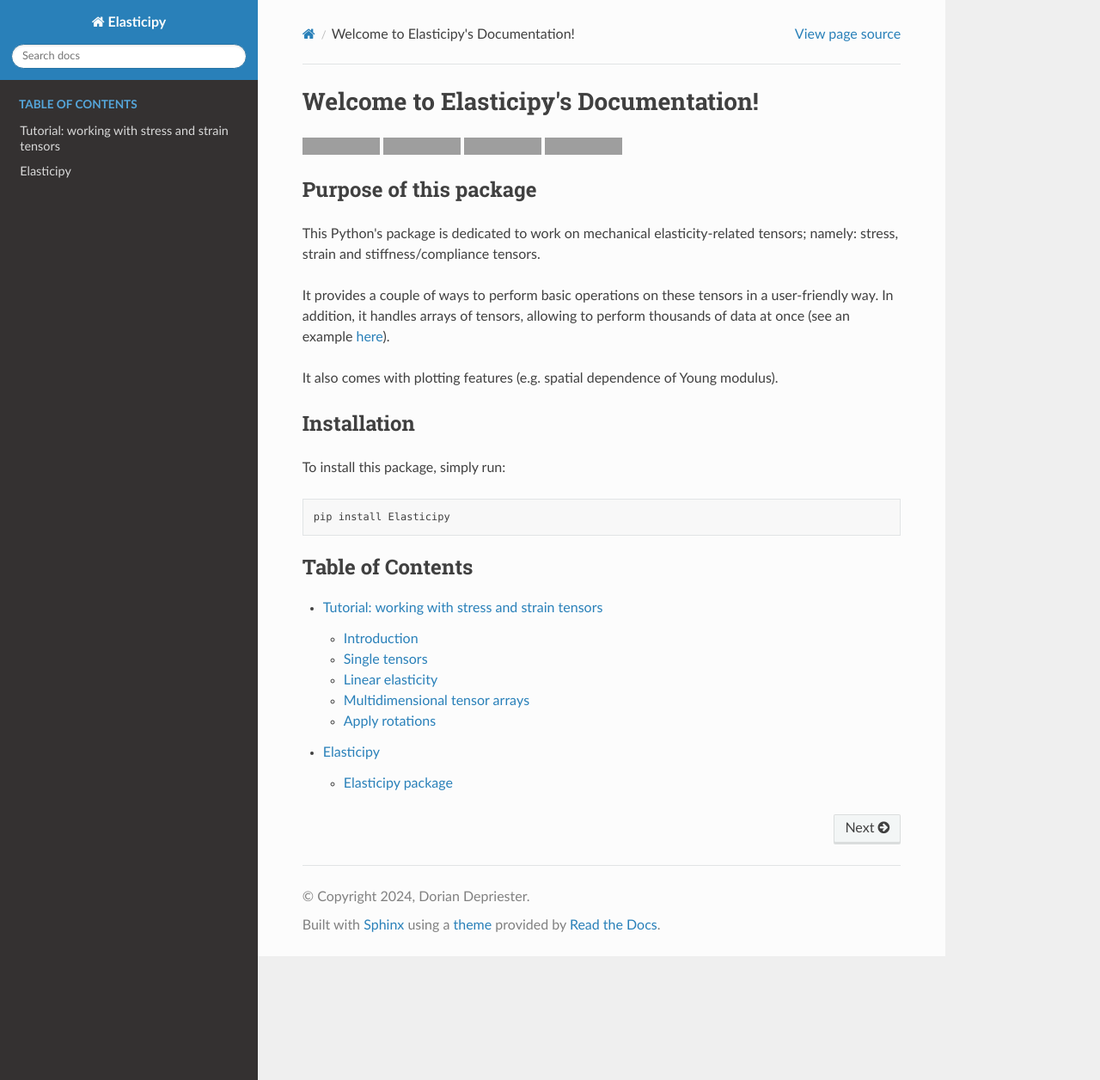
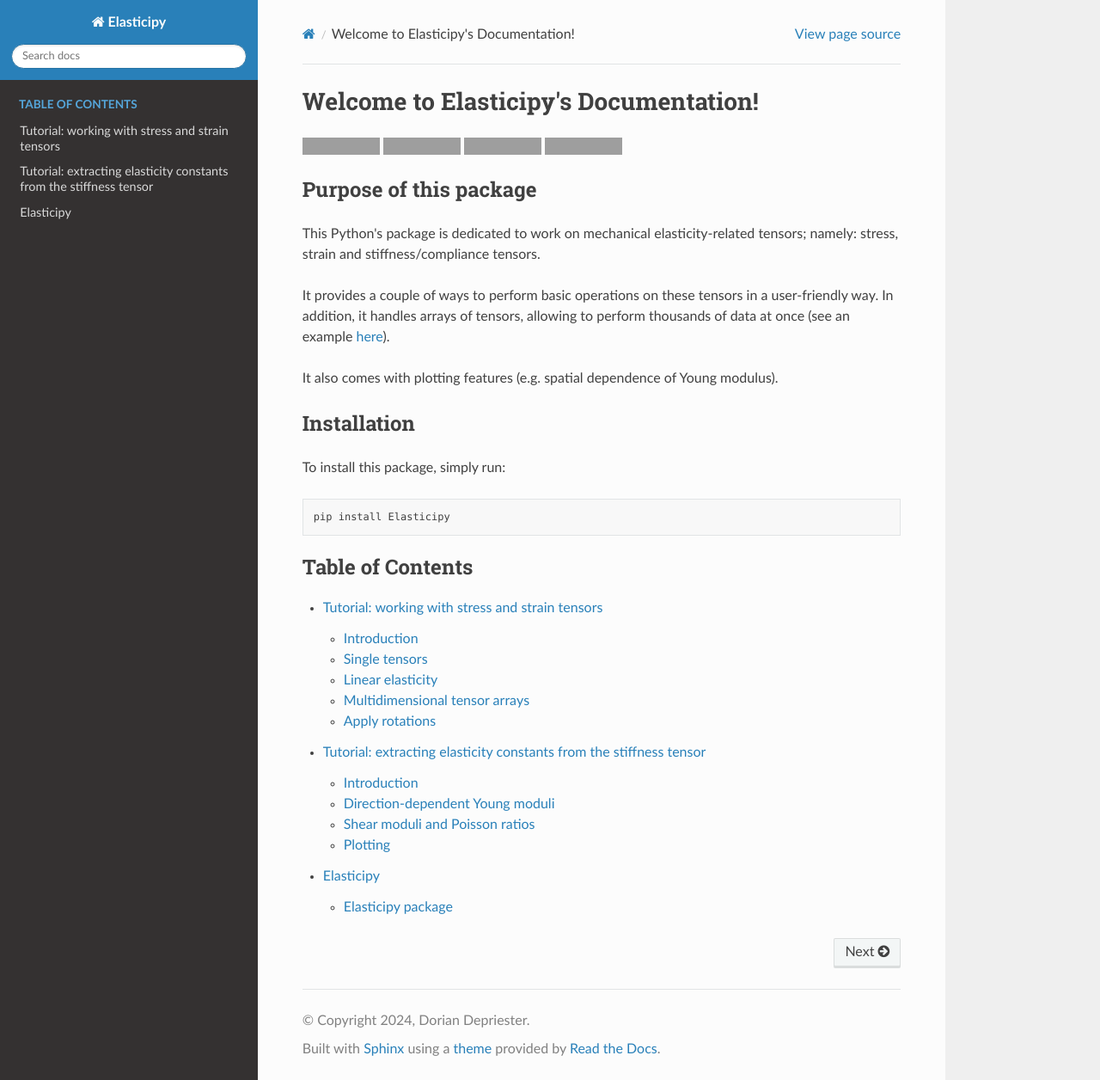
Before and after one commit to DorianDepriester/Elasticipy, a Sphinx documentation site: the page built from docs/source/index.rst, in a window 1280 px wide and 1256 px high. Shown: the whole window at 86% size. Built offline with Sphinx 7.4.7 and the Read the Docs theme 3.1.0, drawn with Linux system fonts in a browser that asks for light colours; some of the changed lines change nothing that is shown; grey boxes are pictures that could not be loaded.

Commit message:
Create example_StiffnessTensor.rst and add it to index.rst

```diff
--- /dev/null
+++ b/docs/source/example_StiffnessTensor.rst
@@ -0,0 +1,120 @@
+Tutorial: extracting elasticity constants from the stiffness tensor
+===================================================================
+
+.. testsetup:: *
+
+Introduction
+------------
+This page illustrates how one can create stiffness (or compliance) tensors, manipulate them and plot some
+elasticity-related values (e.g. Young modulus).
+
+Direction-dependent Young moduli
+--------------------------------
+
+First, create a stiffness tensor with a given symmetry (let say, monoclinic):
+
+>>> from Elasticipy.FourthOrderTensor import tensorFromCrystalSymmetry
+>>>
+>>> C = tensorFromCrystalSymmetry(symmetry='monoclinic', diad='y', phase_name='TiNi',
+>>>                              C11=231, C12=127, C13=104,
+>>>                              C22=240, C23=131, C33=175,
+>>>                              C44=81, C55=11, C66=85,
+>>>                              C15=-18, C25=1, C35=-3, C46=3)
+>>>    print(C)
+Stiffness tensor (in Voigt notation) for TiNi:
+[[231. 127. 104.   0. -18.   0.]
+ [127. 240. 131.   0.   1.   0.]
+ [104. 131. 175.   0.  -3.   0.]
+ [  0.   0.   0.  81.   0.   3.]
+ [-18.   1.  -3.   0.  11.   0.]
+ [  0.   0.   0.   3.   0.  85.]]
+Symmetry: monoclinic
+
+Let's investigate the Young modulus:
+
+>>> E = C.Young_modulus
+
+Here ``E`` is a ``SphericalFunction`` object. It meas that its value depends on the considered direction. For instance,
+let's see its value along the x, y and z directions:
+
+>>> Ex = E.eval([1,0,0])
+>>> Ey = E.eval([0,1,0])
+>>> Ez = E.eval([0,0,1])
+>>> print((Ex, Ey, Ez))
+(124.52232440357189, 120.92120854784433, 96.13750721721384)
+
+Actually, a more compact syntax, and a faster way to do that, is to use:
+
+>>> print(E.eval(np.eye(3))
+array([124.5223244 , 120.92120855,  96.13750722])
+
+To quickly see the min/max value of a ``SphericalFunction``, just print it:
+
+>>> print(E)
+Spherical function
+Min=26.28357770763926, Max=191.3965914698761
+
+It is clear that this material is highly anisotropic. This can be evidenced by comparing the mean and the standard
+deviation of the Young modulus:
+
+>>> E_mean = E.mean()
+>>> E_std = E.std()
+>>> print(E_std / E_mean)
+0.45578348800612467
+
+Note that this may take a couple seconds (because of near-exact integration of the Young moduli over all the unit
+sphere).
+
+
+Shear moduli and Poisson ratios
+-------------------------------
+The shear modulus can be computed from the stiffness tensor as well:
+
+>>> G = C.shear_modulus
+>>> print(G)
+Hyperspherical function
+Min=8.748742560860729, Max=86.60555127546394
+
+Here, the shear modulus is a ``HyperSphericalFunction`` object because its value depends on two orthogonal direction (in
+other words, its arguments must lie on an unit hypersphere S3).
+
+Let's compute its value with respect to X and Y directions:
+
+>>> print(G.eval([1,0,0], [0,1,0]))
+84.88888888888889
+
+The previous consideration also apply for the Poisson ratio:
+
+>>> print(C.Poisson_ratio)
+Hyperspherical function
+Min=-0.55018860561932, Max=1.4394343811864168
+
+Plotting
+--------
+
+Spherical functions
+~~~~~~~~~~~~~~~~~~~
+In order to fully evidence the directional dependence of the Young moduli, we can plot them as 3D surface:
+
+>>> E.plot3D()
+
+Alternatively, we can only plot its value on X-Y, X-Z and Y-Z sections:
+
+>>> E.plot_xyz_sections()
+
+Hyperspherical functions
+~~~~~~~~~~~~~~~~~~~~~~~~
+Hyperspherical functions cannot plotted as 3D surfaces, as their values depends on two orthogonal directions.
+But at least, for a each first direction, we can consider the mean value for all the orthogonal directions for plotting:
+
+>>> G.plot3D()
+
+Alternatively, we can see the minimal values for each orthogonal directions (instead of the mean):
+
+>>> G.plot(which=min)
+
+This also work for ``max`` and ``std`` (standard deviation)
+
+When plotting the X-Y, X-Z and Y-Z sections, the min, max and mean values are plotted at once:
+
+>>> G.plot_xyz_sections()
--- a/docs/source/index.rst
+++ b/docs/source/index.rst
@@ -36,4 +36,5 @@
    :caption: Table of Contents
 
    ./example_StressStrain.rst
+   ./example_StiffnessTensor.rst
    modules
```
